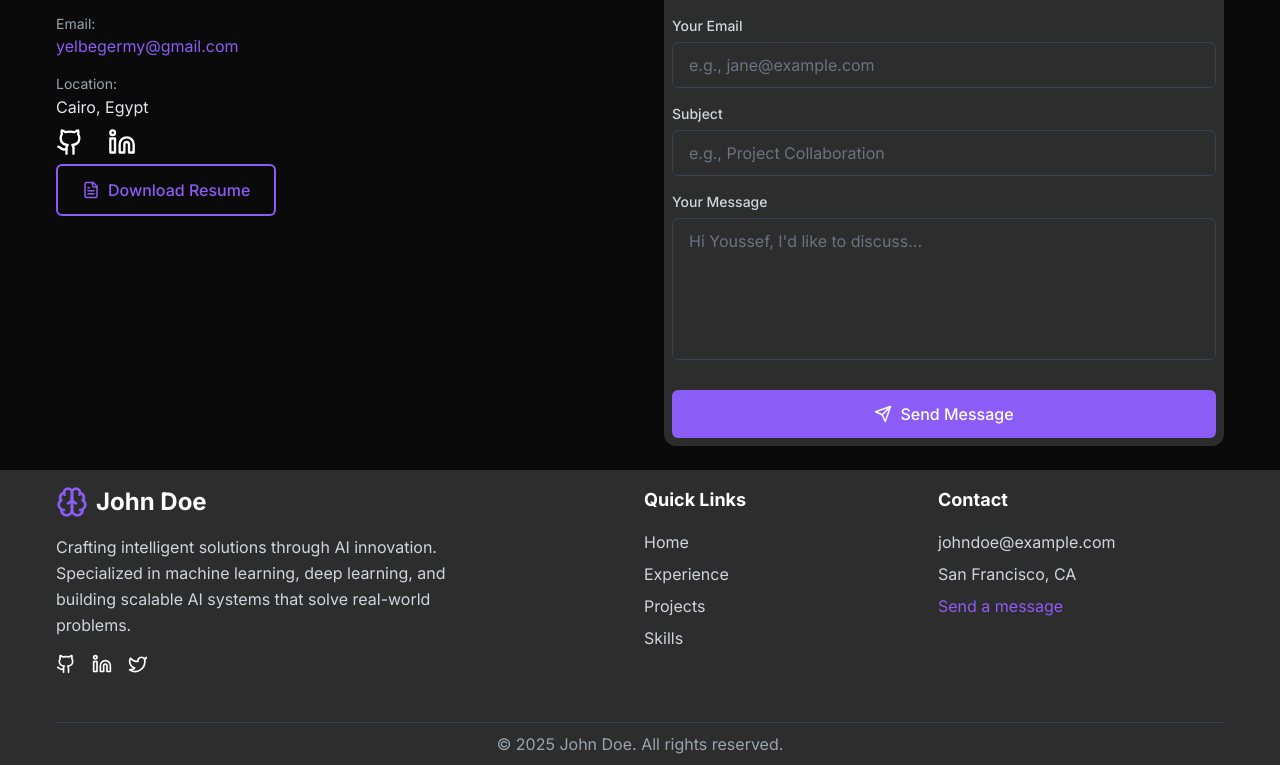
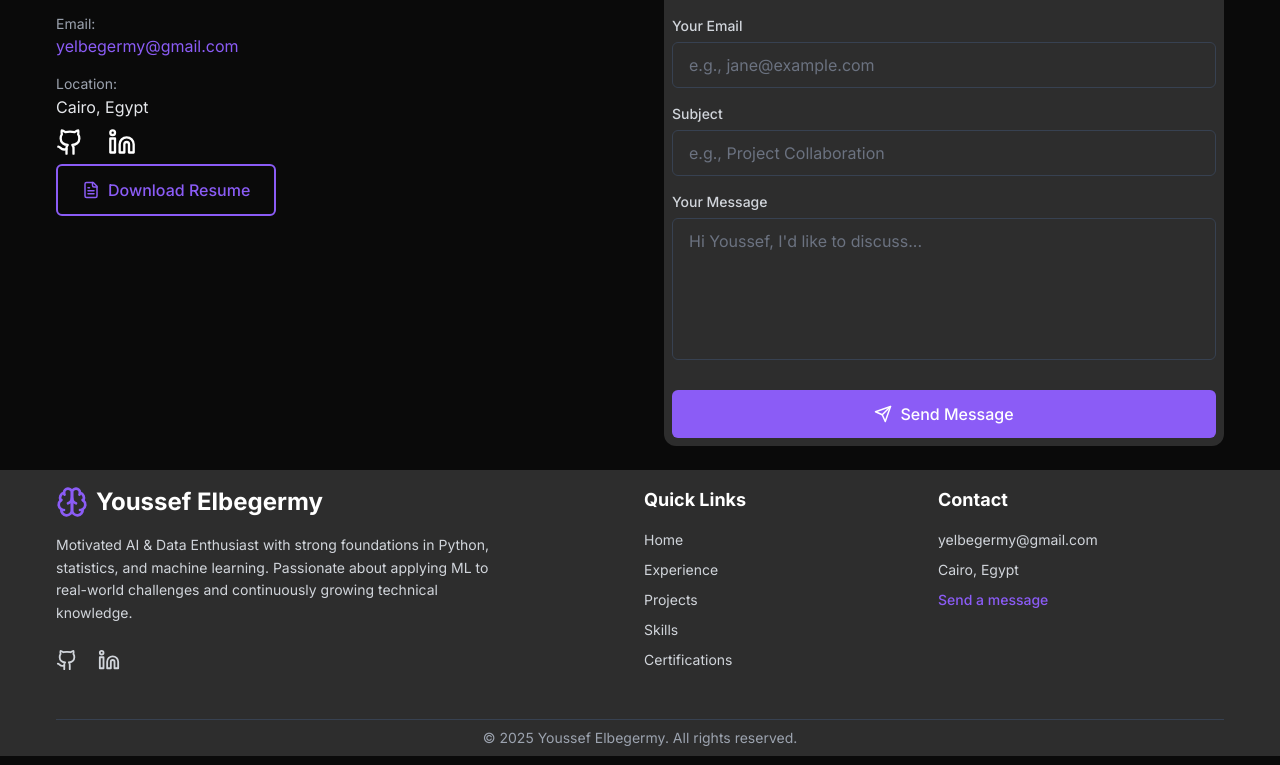
Before and after one commit to YoussefElBegirmy/Portfolio, a React (Vite) app: page / in a window 1280 px wide. Shown: the part 5237-6002 px from the top of the page. Built offline with nearby package versions, Linux system fonts and the light colour scheme.

Commit message:
Update Footer.tsx

```diff
--- a/src/components/Footer.tsx
+++ b/src/components/Footer.tsx
@@ -1,6 +1,8 @@
+// src/components/Footer.tsx
+
 import React from 'react';
-import { Github, Linkedin, Twitter, Brain } from 'lucide-react';
-import { Link } from 'react-scroll';
+import { Github, Linkedin, /* Twitter, */ Brain } from 'lucide-react'; // Removed Twitter
+import { Link as ScrollLink } from 'react-scroll'; // Renamed to ScrollLink to avoid confusion
 
 const Footer: React.FC = () => {
   const currentYear = new Date().getFullYear();
@@ -8,77 +10,107 @@ const Footer: React.FC = () => {
   return (
     <footer className="bg-secondary bg-opacity-20 pt-16 pb-8">
       <div className="container mx-auto px-4">
-        <div className="grid grid-cols-1 md:grid-cols-4 gap-8 mb-12">
-          <div className="col-span-1 md:col-span-2">
-            <div className="flex items-center space-x-2 mb-4">
+        <div className="grid grid-cols-1 md:grid-cols-3 lg:grid-cols-4 gap-8 mb-12 text-sm"> {/* Adjusted grid and text size */}
+          {/* Column 1: Name and Bio */}
+          <div className="md:col-span-2 lg:col-span-2"> {/* Takes more space on larger screens */}
+            <ScrollLink
+              to="hero" // Assuming your hero section has id="hero"
+              smooth={true}
+              offset={-80}
+              duration={500}
+              className="flex items-center space-x-2 mb-4 cursor-pointer w-max" // w-max to make only logo/name clickable
+            >
               <Brain size={32} className="text-accent" />
-              <span className="text-2xl font-bold">John Doe</span>
-            </div>
-            <p className="text-gray-300 mb-4 max-w-md">
-              Crafting intelligent solutions through AI innovation. Specialized in machine learning, deep learning,
-              and building scalable AI systems that solve real-world problems.
+              <span className="text-2xl font-bold text-white">Youssef Elbegermy</span> {/* YOUR NAME */}
+            </ScrollLink>
+            <p className="text-gray-300 leading-relaxed mb-6 max-w-md">
+              Motivated AI & Data Enthusiast with strong foundations in Python, statistics, and machine learning.
+              Passionate about applying ML to real-world challenges and continuously growing technical knowledge. {/* Adapted from your CV summary */}
             </p>
-            <div className="flex space-x-4">
-              <a href="https://github.com" target="_blank" rel="noopener noreferrer" className="text-text hover:text-accent transition-colors">
-                <Github size={20} />
+            <div className="flex space-x-5"> {/* Increased spacing */}
+              <a
+                href="https://github.com/YoussefElBegirmy" // YOUR GITHUB
+                target="_blank"
+                rel="noopener noreferrer"
+                className="text-gray-300 hover:text-accent transition-colors"
+                aria-label="GitHub Profile"
+              >
+                <Github size={22} /> {/* Slightly larger icons */}
               </a>
-              <a href="https://linkedin.com" target="_blank" rel="noopener noreferrer" className="text-text hover:text-accent transition-colors">
-                <Linkedin size={20} />
+              <a
+                href="https://www.linkedin.com/in/youssef-elbegermy/" // YOUR LINKEDIN
+                target="_blank"
+                rel="noopener noreferrer"
+                className="text-gray-300 hover:text-accent transition-colors"
+                aria-label="LinkedIn Profile"
+              >
+                <Linkedin size={22} /> {/* Slightly larger icons */}
               </a>
-              <a href="https://twitter.com" target="_blank" rel="noopener noreferrer" className="text-text hover:text-accent transition-colors">
-                <Twitter size={20} />
-              </a>
+              {/* Twitter link removed */}
             </div>
           </div>
 
-          <div className="col-span-1">
-            <h3 className="text-lg font-bold mb-4">Quick Links</h3>
-            <ul className="space-y-2">
+          {/* Column 2: Quick Links */}
+          <div className="lg:col-span-1"> {/* Adjusted span for better layout */}
+            <h3 className="text-lg font-semibold text-white mb-4">Quick Links</h3>
+            <ul className="space-y-2.5"> {/* Increased spacing */}
               <li>
-                <Link to="home" smooth={true} offset={-70} duration={500} className="text-gray-300 hover:text-accent cursor-pointer transition-colors">
+                <ScrollLink to="hero" smooth={true} offset={-70} duration={500} className="text-gray-300 hover:text-accent cursor-pointer transition-colors">
                   Home
-                </Link>
+                </ScrollLink>
               </li>
               <li>
-                <Link to="experience" smooth={true} offset={-70} duration={500} className="text-gray-300 hover:text-accent cursor-pointer transition-colors">
+                <ScrollLink to="experience" smooth={true} offset={-70} duration={500} className="text-gray-300 hover:text-accent cursor-pointer transition-colors">
                   Experience
-                </Link>
+                </ScrollLink>
               </li>
               <li>
-                <Link to="projects" smooth={true} offset={-70} duration={500} className="text-gray-300 hover:text-accent cursor-pointer transition-colors">
+                <ScrollLink to="projects" smooth={true} offset={-70} duration={500} className="text-gray-300 hover:text-accent cursor-pointer transition-colors">
                   Projects
-                </Link>
+                </ScrollLink>
               </li>
               <li>
-                <Link to="skills" smooth={true} offset={-70} duration={500} className="text-gray-300 hover:text-accent cursor-pointer transition-colors">
+                <ScrollLink to="skills" smooth={true} offset={-70} duration={500} className="text-gray-300 hover:text-accent cursor-pointer transition-colors">
                   Skills
-                </Link>
+                </ScrollLink>
+              </li>
+               <li>
+                <ScrollLink to="certifications" smooth={true} offset={-70} duration={500} className="text-gray-300 hover:text-accent cursor-pointer transition-colors">
+                  Certifications
+                </ScrollLink>
               </li>
             </ul>
           </div>
 
-          <div className="col-span-1">
-            <h3 className="text-lg font-bold mb-4">Contact</h3>
-            <ul className="space-y-2">
-              <li className="text-gray-300">
-                johndoe@example.com
+          {/* Column 3: Contact Info */}
+          <div className="lg:col-span-1">  {/* Adjusted span for better layout */}
+            <h3 className="text-lg font-semibold text-white mb-4">Contact</h3>
+            <ul className="space-y-2.5"> {/* Increased spacing */}
+              <li>
+                <a href="mailto:yelbegermy@gmail.com" className="text-gray-300 hover:text-accent transition-colors">
+                  yelbegermy@gmail.com {/* YOUR EMAIL */}
+                </a>
               </li>
               <li className="text-gray-300">
-                San Francisco, CA
+                Cairo, Egypt {/* YOUR LOCATION */}
               </li>
-              <li>
-                <Link to="contact" smooth={true} offset={-70} duration={500} className="text-accent hover:underline cursor-pointer">
+              <li className="mt-1"> {/* Added margin-top */}
+                <ScrollLink to="contact" smooth={true} offset={-70} duration={500} className="font-medium text-accent hover:underline cursor-pointer">
                   Send a message
-                </Link>
+                </ScrollLink>
               </li>
             </ul>
           </div>
         </div>
 
-        <div className="border-t border-gray-700 pt-8">
-          <p className="text-center text-gray-400">
-            © {currentYear} John Doe. All rights reserved.
+        <div className="border-t border-gray-700 pt-8 mt-8"> {/* Added margin-top */}
+          <p className="text-center text-sm text-gray-400">
+            © {currentYear} Youssef Elbegermy. All rights reserved. {/* YOUR NAME */}
           </p>
+          {/* Optional: Add a small credit or "Made with..." if you like */}
+          {/* <p className="text-center text-xs text-gray-500 mt-2">
+            Built with React & Tailwind CSS
+          </p> */}
         </div>
       </div>
     </footer>
```
